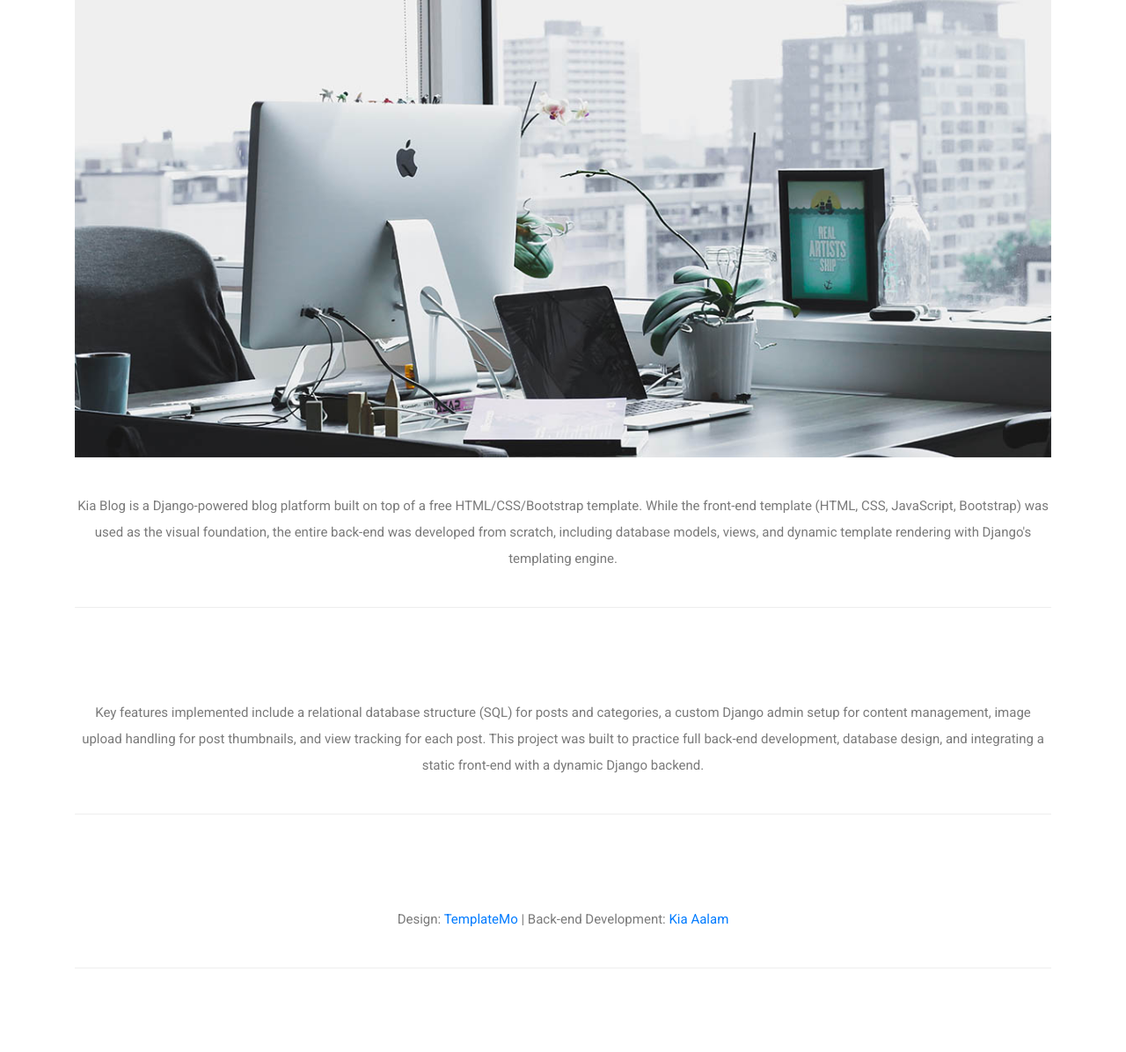
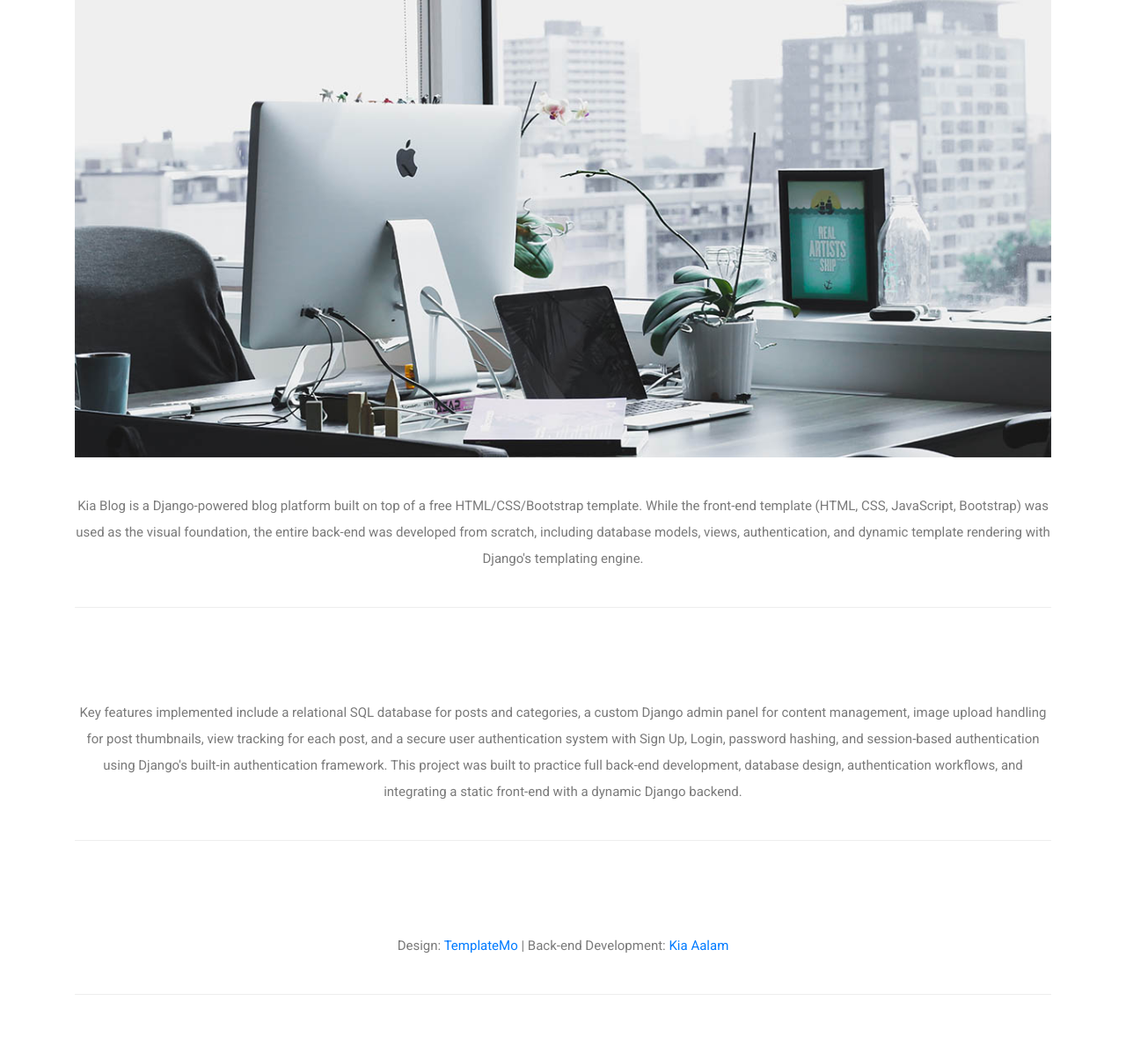
Before and after one commit to Kia-Aalam/Kia-Blog, a Django app: page /about/ in a window 1280 px wide. Shown: the part 388-1584 px from the top of the page at 88% size. Run offline with Django 5.2, Linux system fonts and the light colour scheme; some libraries are stand-ins or nearby versions.

Commit message:
edit about page

```diff
--- a/templates/about.html
+++ b/templates/about.html
@@ -97,10 +97,14 @@ https://templatemo.com/tm-551-stand-blog
         <div class="row">
           <div class="col-lg-12">
             <img src="{% static "img/about-us.jpg" %}" alt="">
-            <p>Kia Blog is a Django-powered blog platform built on top of a free HTML/CSS/Bootstrap template. While the front-end template (HTML, CSS, JavaScript, Bootstrap) was used as the visual foundation, the entire back-end was developed from scratch, including database models, views, and dynamic template rendering with Django's templating engine.</p>
+            <p>Kia Blog is a Django-powered blog platform built on top of a free HTML/CSS/Bootstrap template. While the front-end template (HTML, CSS, JavaScript, Bootstrap) was used as the visual foundation, the entire back-end was developed from scratch, including database models, views, authentication, and dynamic template rendering with Django's templating engine.</p>
+
             <br>
-            <p>Key features implemented include a relational database structure (SQL) for posts and categories, a custom Django admin setup for content management, image upload handling for post thumbnails, and view tracking for each post. This project was built to practice full back-end development, database design, and integrating a static front-end with a dynamic Django backend.</p>
+
+            <p>Key features implemented include a relational SQL database for posts and categories, a custom Django admin panel for content management, image upload handling for post thumbnails, view tracking for each post, and a secure user authentication system with Sign Up, Login, password hashing, and session-based authentication using Django's built-in authentication framework. This project was built to practice full back-end development, database design, authentication workflows, and integrating a static front-end with a dynamic Django backend.</p>
+
             <br>
+
             <p>Design: <a rel="nofollow" href="https://templatemo.com" target="_parent">TemplateMo</a> | Back-end Development: <a href="https://github.com/Kia-Aalam" target="_blank">Kia Aalam</a></p>
           </div>
         </div>
```
